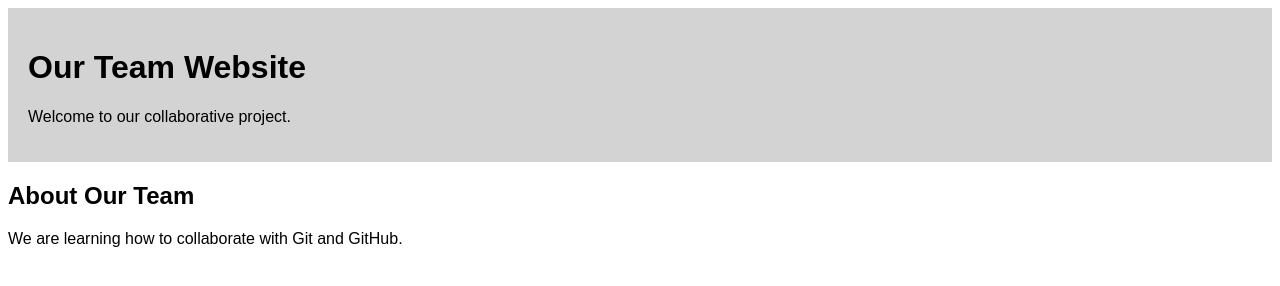
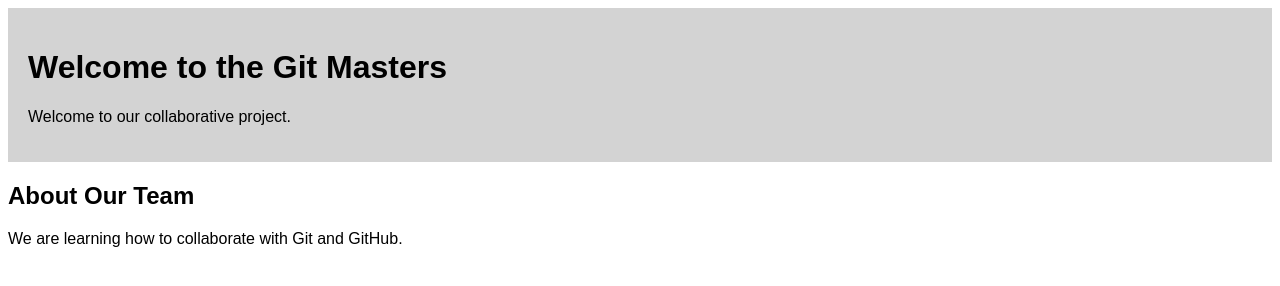
Before and after one commit to cspencer19/github_workflow_conflicts, a plain HTML site: page index.html in a window 1280 px wide. Drawn offline with Linux system fonts and the light colour scheme.

Commit message:
changed team heading

```diff
--- a/index.html
+++ b/index.html
@@ -8,7 +8,7 @@
 </head>
 <body>
     <header>
-        <h1>Our Team Website</h1>
+        <h1>Welcome to the Git Masters</h1>
         <p>Welcome to our collaborative project.</p>
     </header>
 
```
